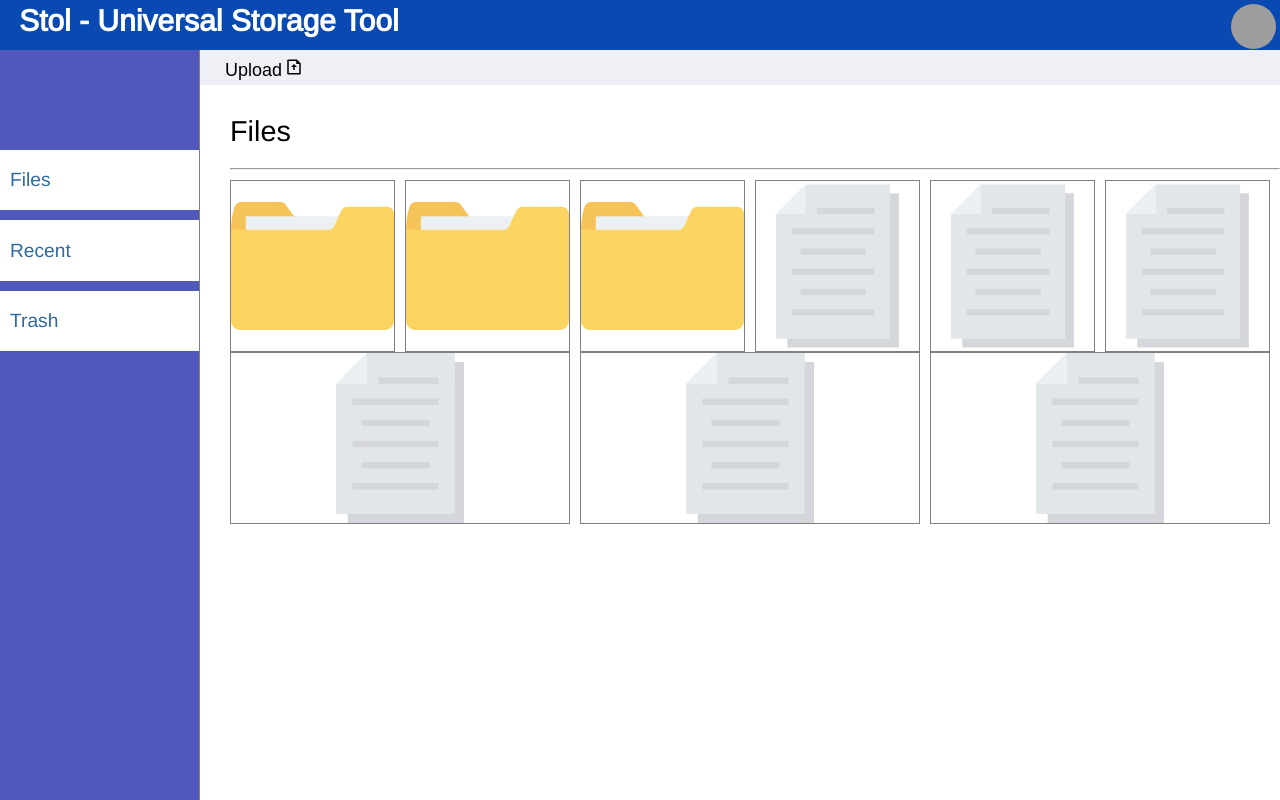
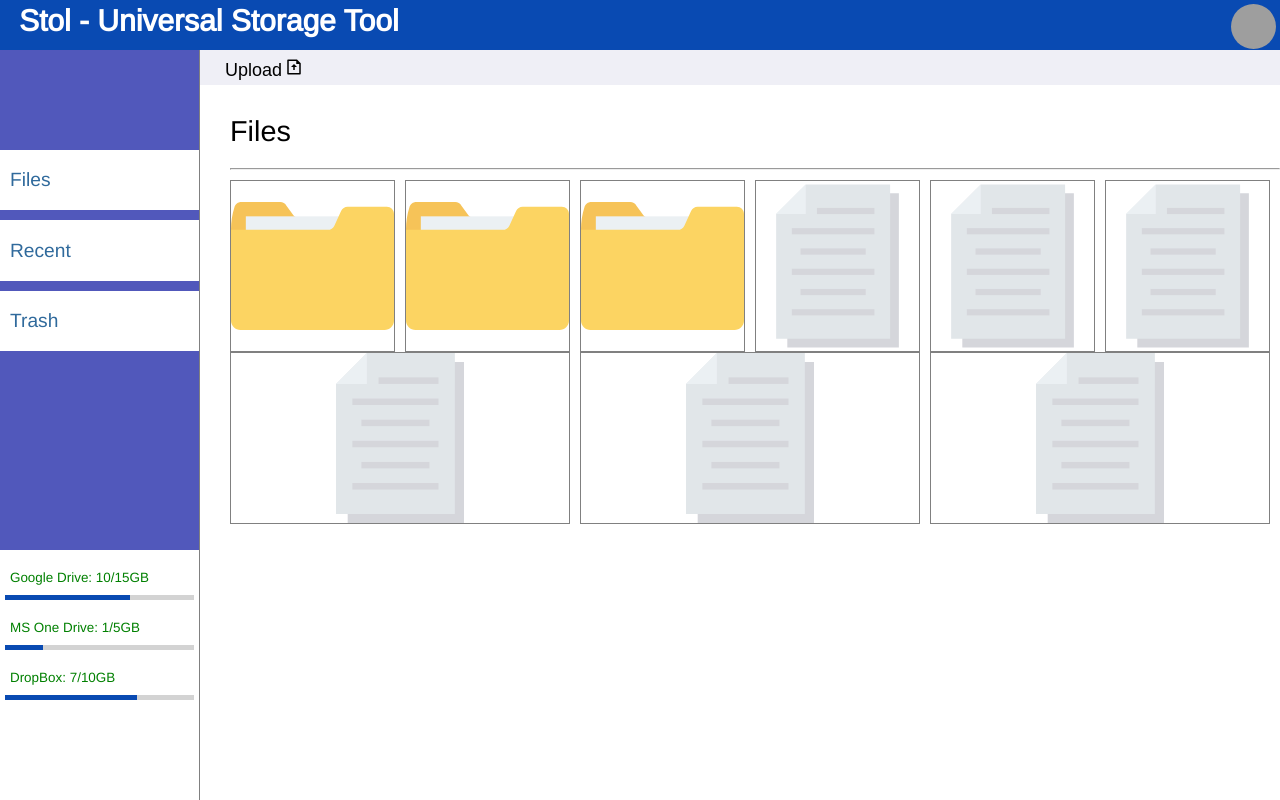
Before and after one commit to IonitaCatalin/SToL, a PHP site: page / in a window 1280 px wide. Run offline with PHP 8.4, Linux system fonts and the light colour scheme; some libraries are stand-ins or nearby versions; grey boxes are pictures that could not be loaded.

Commit message:
adaugat box informatii storage

```diff
--- a/index.html
+++ b/index.html
@@ -13,6 +13,7 @@
 				<div>
 					<h1>Stol - Universal Storage Tool</h1>
 					<img src="images/avatar.png" alt="avatar">
+				</div>
 			</header>
 			<div class="user-bar">
 				<!--<span> Download </span>-->
@@ -23,6 +24,18 @@
 				<div class="navbar_option"><p>Files</p></div>
 				<div class="navbar_option"><p>Recent</p></div>
 				<div class="navbar_option"><p>Trash</p></div>
+
+				<div id="storage-info-box">
+					<div class="storage-text">Google Drive: 10/15GB</div>
+					<div class="quota_background"><div id="quota_g_drive"></div></div>
+
+					<div class="storage-text">MS One Drive: 1/5GB</div>
+					<div class="quota_background"><div id="quota_one_drive"></div></div>
+
+					<div class="storage-text">DropBox: 7/10GB</div>
+					<div class="quota_background"><div id="quota_dropbox"></div></div>
+				</div>
+
 			</aside>
 			<article>
 				<h1>Files</h1>
--- a/style.css
+++ b/style.css
@@ -26,7 +26,6 @@ header {
 	background-color: rgb(9,74,178);
 	padding: 4px;
 	color: white;
-
 }
 
 header h1 {
@@ -34,7 +33,6 @@ header h1 {
 	padding: 0px;
 	margin: 0px 0px 0px 15px;
 	display: inline-block;
-
 }
 
 header img {
@@ -45,16 +43,15 @@ header img {
 	float: right;
 }
 
-
 .user-bar {
 	grid-column: 2/3;
 	grid-row: 2/3;
-	background-color:  rgb(239,239,246);
+	background-color: rgb(239,239,246);
 	vertical-align: center;
 }
-.btn-upload
-{
-  background-color:  rgb(239,239,246);;
+
+.btn-upload {
+  	background-color: rgb(239,239,246);;
   	border: none;
   	color: black;
   	padding: 8px 25px;
@@ -63,15 +60,17 @@ header img {
   	font-size: 18px;
   	display:inline-block;
 }
+
 .btn:hover {
 	background-color:rgb(234,234,234);
 }
-.user-bar span {
+
+/* .user-bar span {
 	display: inline-block;
 	margin-left: 20px;
-}
-.ri-file-upload-line
-{
+} */
+
+.ri-file-upload-line {
 	padding-left:3px;
 	align-self: center;
 }
@@ -79,7 +78,6 @@ header img {
 footer {
 	display: none;
 }
-
 
 aside {
 	grid-column: 1/2;
@@ -98,7 +96,45 @@ aside {
 	text-align: left;
 	vertical-align: baseline;
 	padding-left: 10px;
+}
 
+#storage-info-box {
+	background-color: white;
+	margin: auto 0 0 0;
+	height: 250px;
+	width: 100%;
+}
+
+.quota_background {
+	margin: 0 auto 0 auto;
+	height: 5px;
+	width: 95%;
+	background-color: lightgray;
+}
+
+.storage-text {
+	margin-top: 10px;
+	color: green;
+	font-size: 0.7em;
+	padding: 5%;
+}
+
+#quota_g_drive {
+	height: 100%;
+	width: 66%;
+	background-color: rgb(9,74,178);
+}
+
+#quota_one_drive {
+	height: 100%;
+	width: 20%;
+	background-color: rgb(9,74,178);
+}
+
+#quota_dropbox {
+	height: 100%;
+	width: 70%;
+	background-color: rgb(9,74,178);
 }
 
 article {
@@ -171,6 +207,8 @@ article h1 {
 	}
 
 	.navbar_option {
+		width: 20%;
+		text-align: center;
 		padding: 0px;
 		margin: 0px;
 		background-color: cadetblue;
```
Lines whose indentation alone changed are shown as unchanged.
